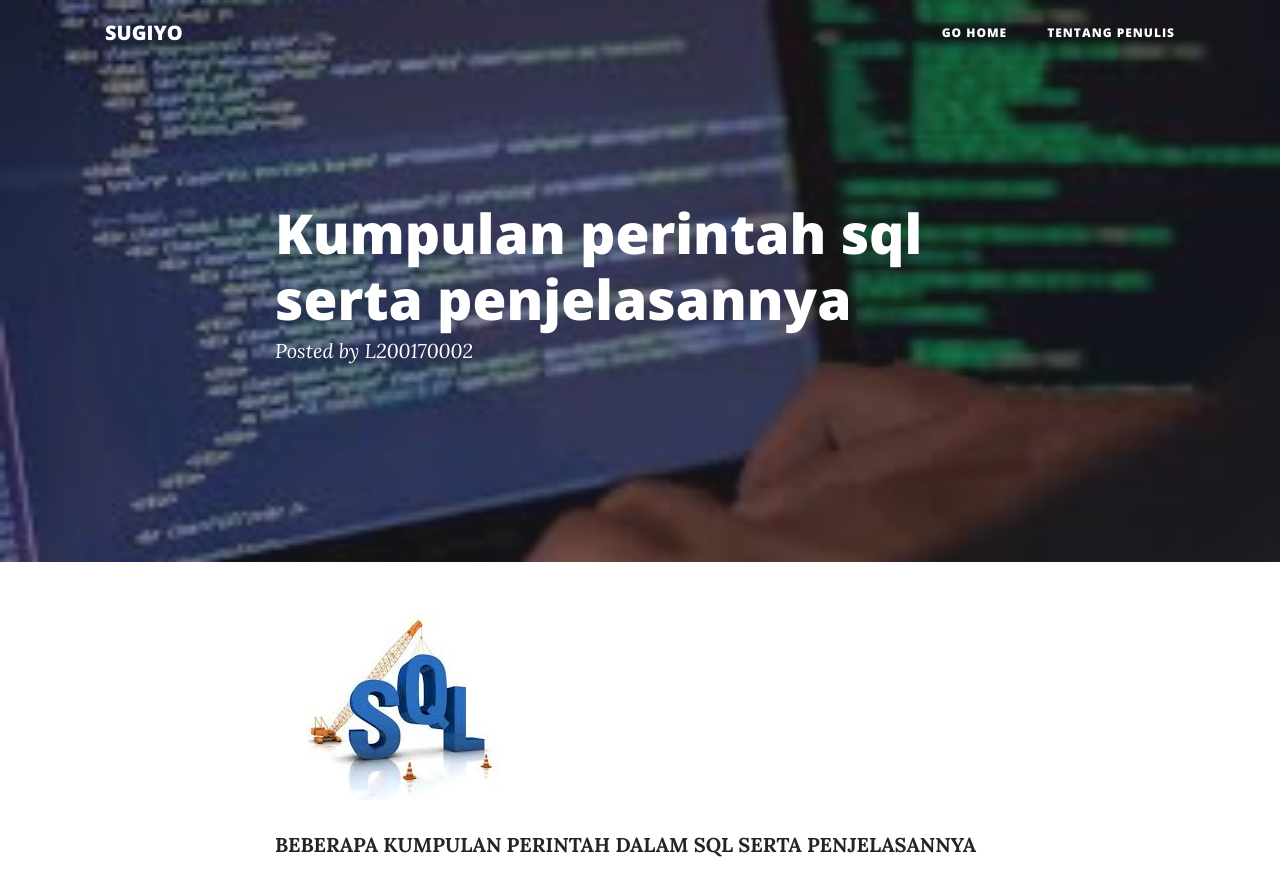
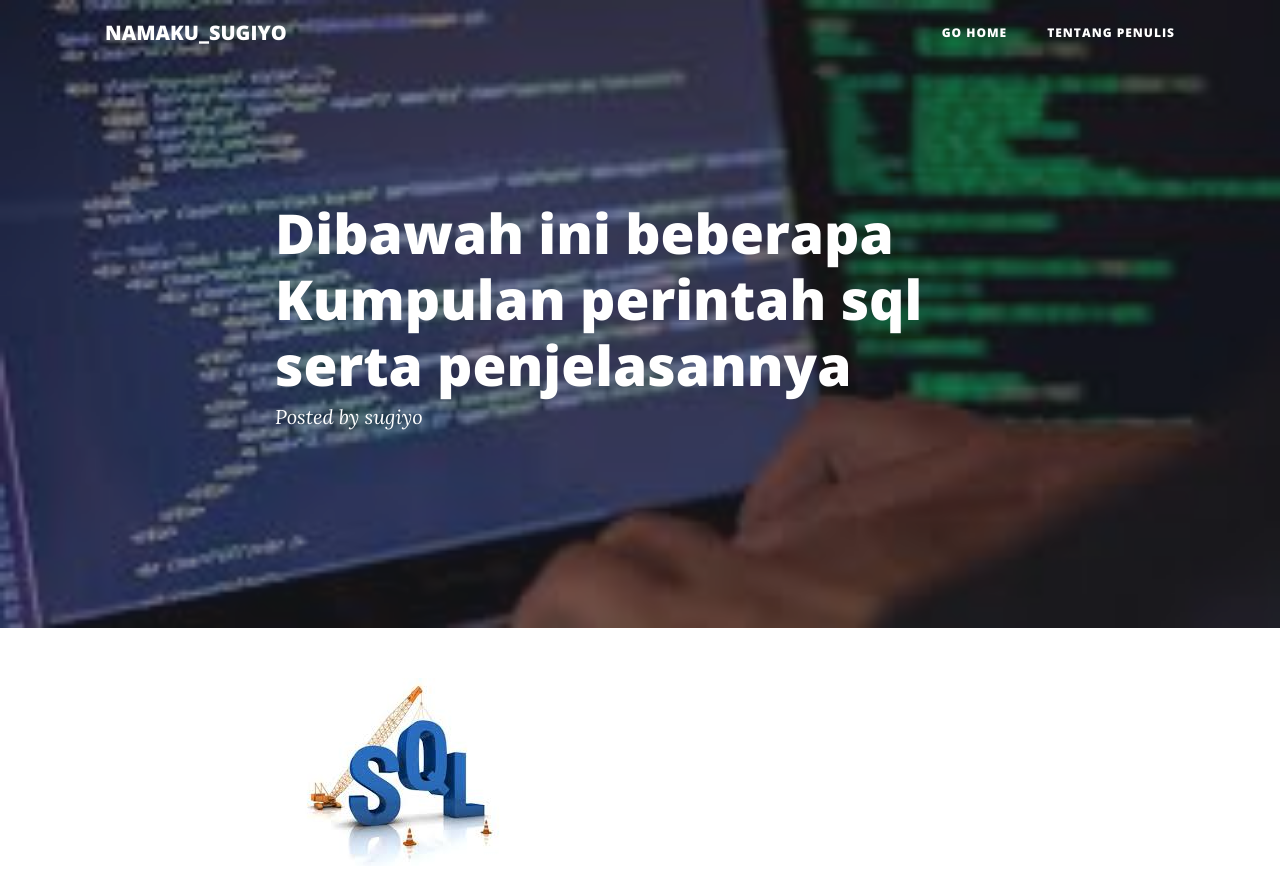
Before and after one commit to L200170002/L200170002.github.io, a website: page database/sql.html in a window 1280 px wide. Shown: the top 893 px of the page. Drawn offline with nearby package versions, Linux system fonts and the light colour scheme.

Commit message:
Update sql.html

```diff
--- a/database/sql.html
+++ b/database/sql.html
@@ -8,7 +8,8 @@
   <meta name="description" content="">
   <meta name="author" content="">
 
-  <title>BEBERAPA KUMPULAN PERINTAH DALAM SQL SERTA PENJELASANNYA</title>
+  <title>DISINI TERDAPAT BEBERAPA KUMPULAN PERINTAH DALAM SQL SERTA PENJELASANNYA </br>
+  Silahkan dibaca jika konten kurang lengkap mohon maaf</title>
 
   <!-- Bootstrap core CSS -->
   <link href="vendor/bootstrap/css/bootstrap.min.css" rel="stylesheet">
@@ -28,7 +29,7 @@
   <!-- Navigation -->
   <nav class="navbar navbar-expand-lg navbar-light fixed-top" id="mainNav">
     <div class="container">
-      <a class="navbar-brand" href="index.html">SUGIYO</a>
+      <a class="navbar-brand" href="index.html">NAMAKU_SUGIYO</a>
       <button class="navbar-toggler navbar-toggler-right" type="button" data-toggle="collapse" data-target="#navbarResponsive" aria-controls="navbarResponsive" aria-expanded="false" aria-label="Toggle navigation">
         Menu
         <i class="fas fa-bars"></i>
@@ -53,8 +54,8 @@
       <div class="row">
         <div class="col-lg-8 col-md-10 mx-auto">
           <div class="post-heading">
-            <h1>Kumpulan perintah sql serta penjelasannya</h1>
-            <span class="meta">Posted by L200170002</span>
+            <h1>Dibawah ini beberapa Kumpulan perintah sql serta penjelasannya</h1>
+            <span class="meta">Posted by sugiyo</span>
           </div>
         </div>
       </div>
```
